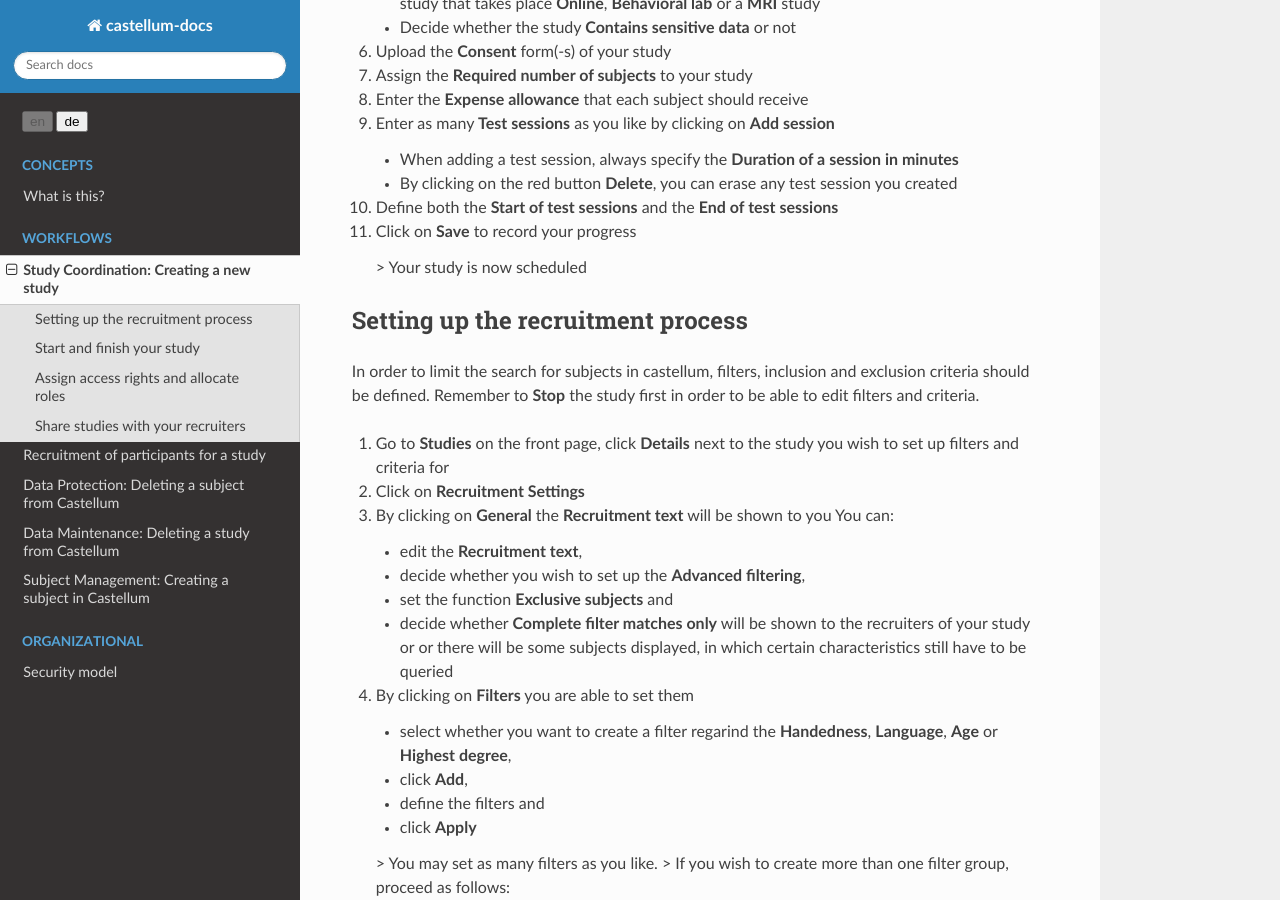
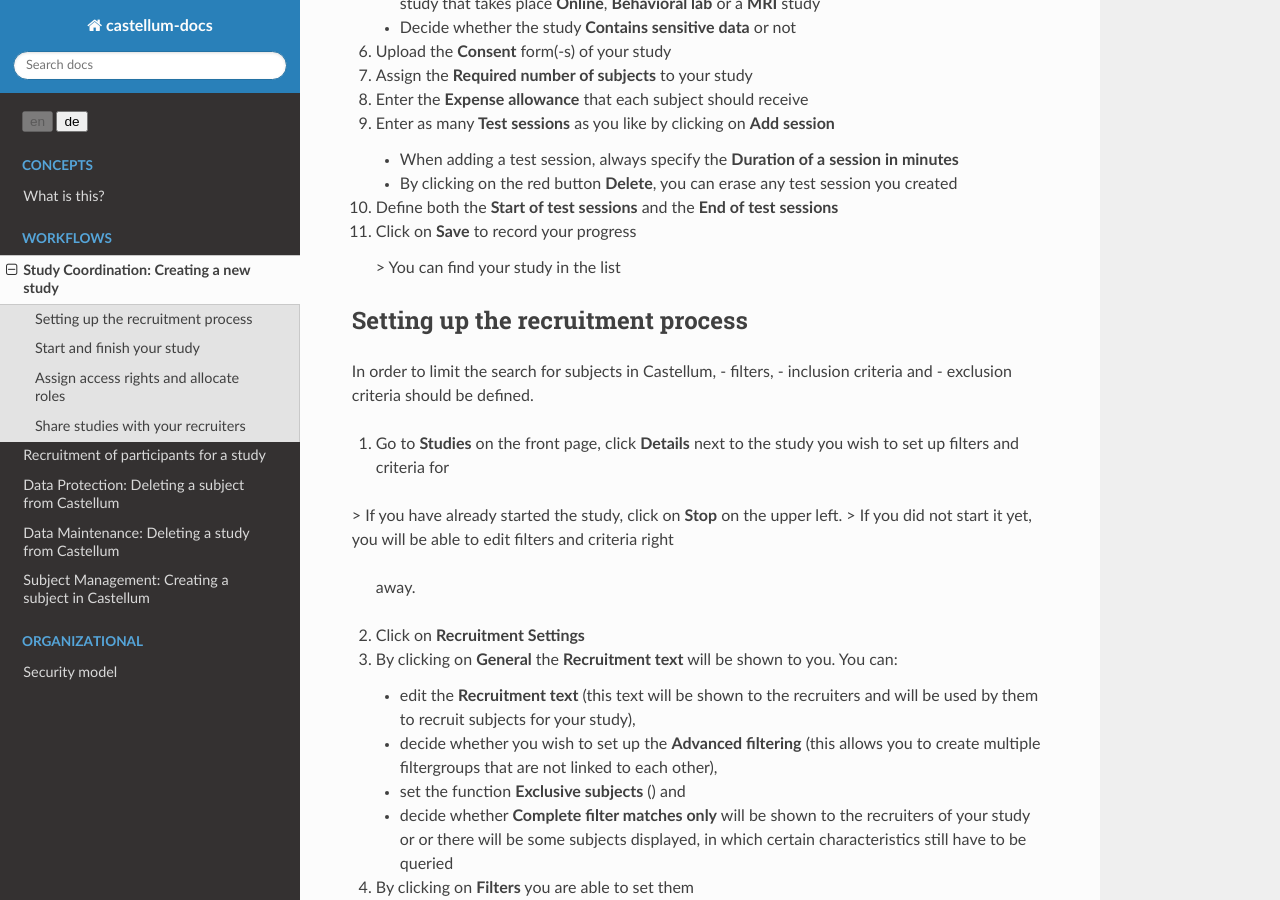
Before and after one commit to DouglasNeuroInformatics/castellum, a Sphinx documentation site: the page built from source/workflows/study-creation.rst, in a window 1280 px wide and 900 px high, scrolled down 672 px. Built offline with Sphinx 7.4.7 and the Read the Docs theme 2.0.0, drawn with Linux system fonts in a browser that asks for light colours.

Commit message:
Update study-creation.rst

```diff
--- a/source/workflows/study-creation.rst
+++ b/source/workflows/study-creation.rst
@@ -52,27 +52,36 @@ Study Coordination: Creating a new study
 
 11. Click on **Save** to record your progress
 
-    >   Your study is now scheduled
+    >   You can find your study in the list
+
 
 Setting up the recruitment process
 ----------------------------------
 
-In order to limit the search for subjects in castellum, filters, inclusion and
-exclusion criteria should be defined.
-Remember to **Stop** the study first in order to be able to edit filters and
-criteria.
+In order to limit the search for subjects in Castellum,
+- filters,
+- inclusion criteria and
+- exclusion criteria should be defined.
 
 1.  Go to **Studies** on the front page, click **Details** next to the study
     you wish to set up filters and criteria for
 
+> If you have already started the study, click on **Stop** on the upper left.
+> If you did not start it yet, you will be able to edit filters and criteria right
+  away.
+
+
+
 2.  Click on **Recruitment Settings**
 
-3.  By clicking on **General** the **Recruitment text** will be shown to you
+3.  By clicking on **General** the **Recruitment text** will be shown to you.
     You can:
 
-    - edit the **Recruitment text**,
-    - decide whether you wish to set up the **Advanced filtering**,
-    - set the function **Exclusive subjects** and
+    - edit the **Recruitment text** (this text will be shown to the recruiters and
+      will be used by them to recruit subjects for your study),
+    - decide whether you wish to set up the **Advanced filtering** (this allows
+      you to create multiple filtergroups that are not linked to each other),
+    - set the function **Exclusive subjects** () and
     - decide whether **Complete filter matches only** will be shown to the
       recruiters of your study or or there will be some subjects displayed, in
       which certain characteristics still have to be queried
```
